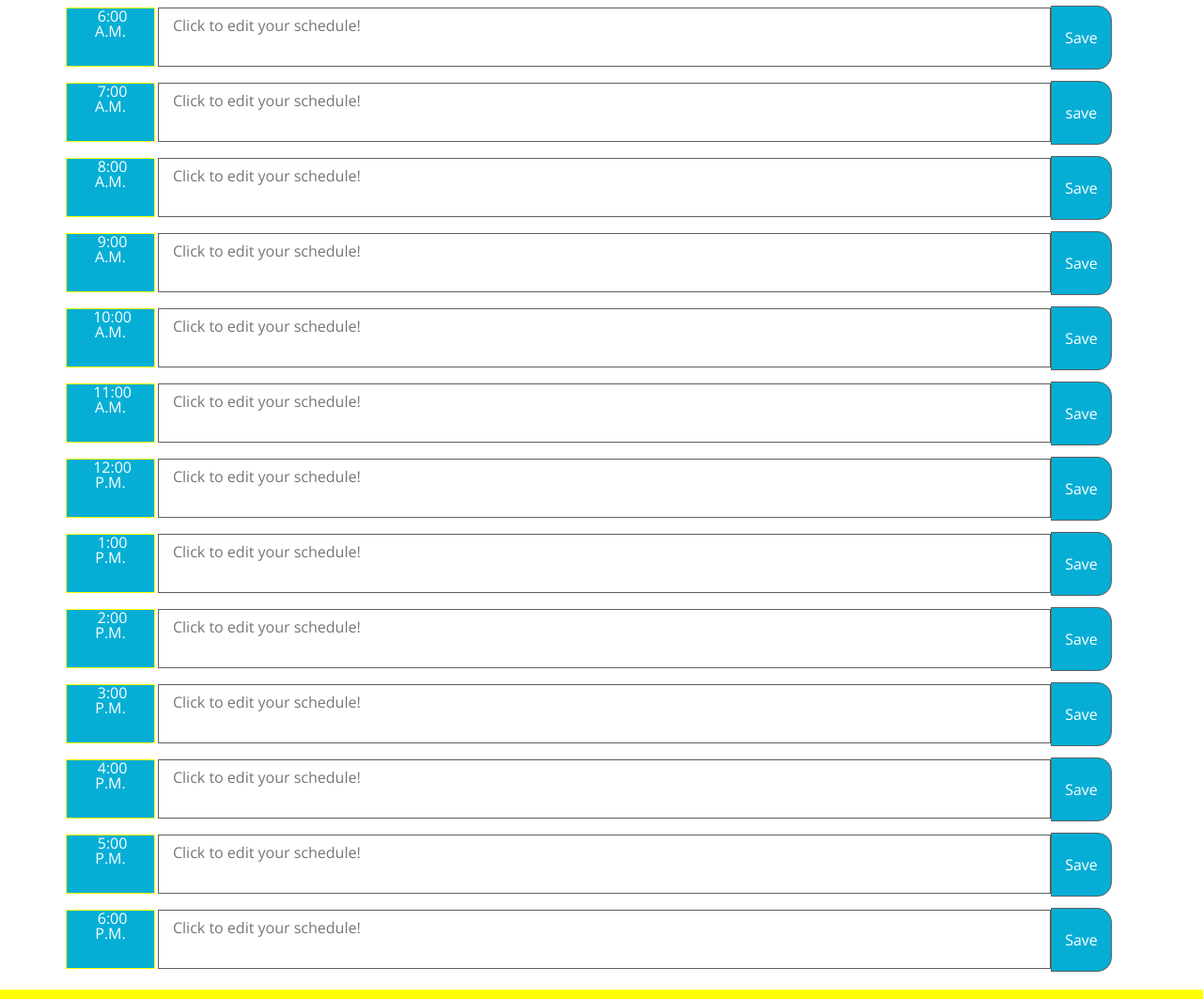
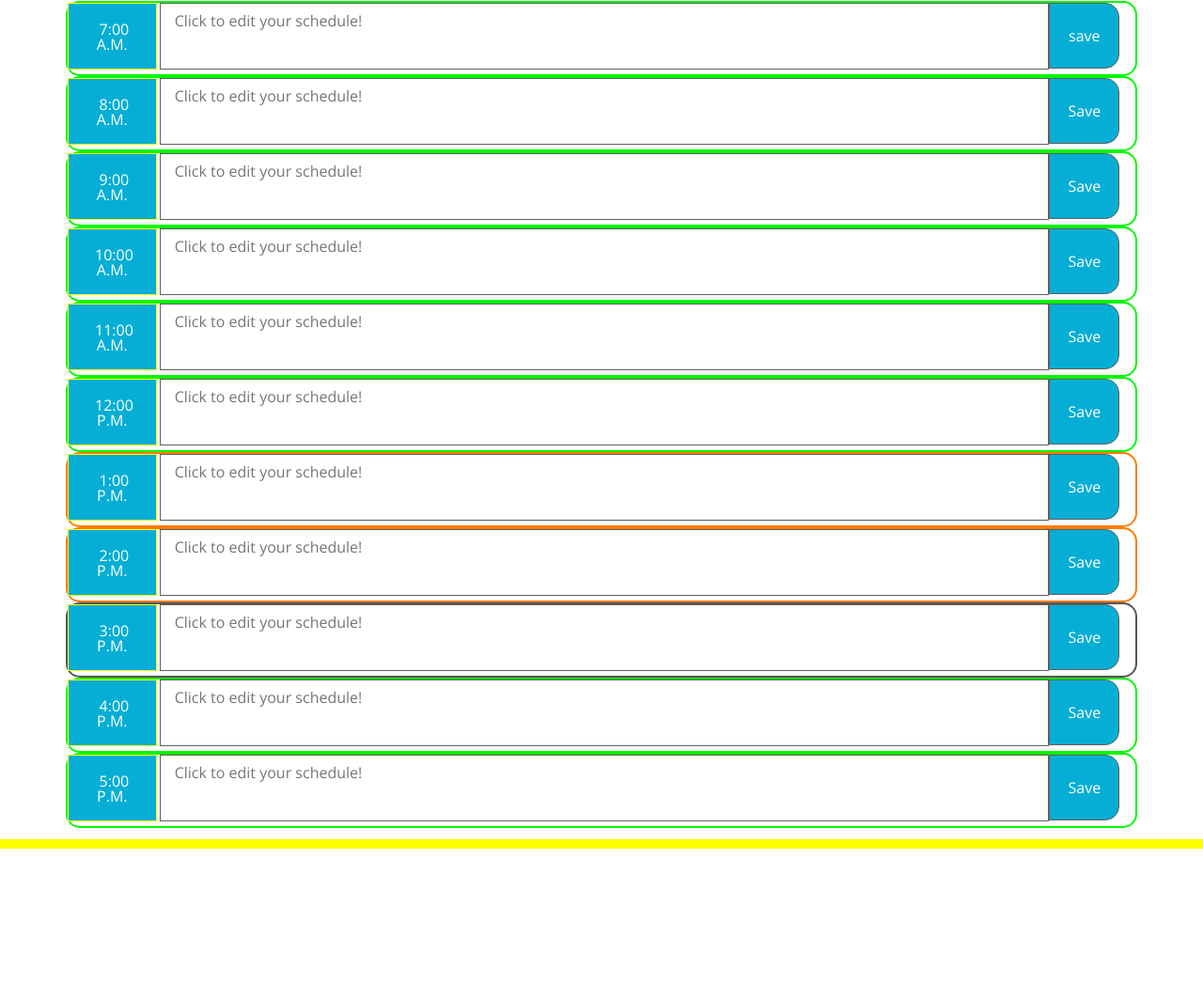
Before and after one commit to jalontuttle/Work-Day-Scheduler, a plain HTML site: page index.html in a window 1280 px wide. Shown: the part 335-1398 px from the top of the page at 94% size. After the commit the page ends 1238 px from the top, so only its background shows below. Drawn offline with nearby package versions, Linux system fonts and the light colour scheme.

Commit message:
Updated HTML CSS and JS files

```diff
--- a/assets/script.js
+++ b/assets/script.js
@@ -1,14 +1,67 @@
 //Creating a timer
 var timer = $("#currentDay");
 
-function updateTime() {
+$(document).ready(function() {
+    function updateTime() {
     var now = moment();
     var rightNow = now.format('MMMM Do YYYY, h:mm:ss a');
 
     timer.text(rightNow);
-}
+    }
 
-setInterval(updateTime, 1000);
-updateTime()
+    setInterval(updateTime, 1000);
+    updateTime();
 
-console.log(updateTime);
+    console.log(updateTime);
+
+    //Add local storage for save buttons
+    $("#hour7 .userInput").val(localStorage.getItem("hour7"));
+    $("#hour8 .userInput").val(localStorage.getItem("hour8"));
+    $("#hour9 .userInput").val(localStorage.getItem("hour9"));
+    $("#hour10 .userInput").val(localStorage.getItem("hour10"));
+    $("#hour11 .userInput").val(localStorage.getItem("hour11"));
+    $("#hour12 .userInput").val(localStorage.getItem("hour12"));
+    $("#hour1 .userInput").val(localStorage.getItem("hour1"));
+    $("#hour2 .userInput").val(localStorage.getItem("hour2"));
+    $("#hour3 .userInput").val(localStorage.getItem("hour3"));
+    $("#hour4 .userInput").val(localStorage.getItem("hour4"));
+    $("#hour5 .userInput").val(localStorage.getItem("hour5p"));
+
+    $(".save").on("click", function () {
+        //get nearby values.
+        console.log("hey");
+        var text = $(this).siblings(".userInput").val();
+        var time = $(this).parent().attr("id");
+
+        //set items in local storage.
+        localStorage.setItem(time, text);
+
+    });
+
+    //Setting a function to look at each row to see if it is past, present or future
+    function findTime(){
+        var thisHour = moment().hour();
+
+        $(".time-block").each(function () {
+            hour = parseInt($(this).attr("id").split("hour")[1]);
+            console.log(thisHour, hour);
+
+            if( hour < thisHour){
+                $(this).addClass("past");
+                $(this).removeClass("present");
+                $(this).removeClass("future");
+            }
+            else if (hour == thisHour){
+                $(this).removeClass("past");
+                $(this).addClass("present");
+                $(this).removeClass("past");
+            }
+            else {
+                $(this).removeClass("past");
+                $(this).removeClass("present");
+                $(this).addClass("future");
+            }
+        })
+    }
+    findTime();
+})
--- a/assets/style.css
+++ b/assets/style.css
@@ -35,10 +35,10 @@ textarea:active{
 
 .userInput {
   white-space: pre-wrap;
+  color: #000000;
 }
 
 .time-block {
-  align-content: center;
   border-radius: 15px;
 }
 
@@ -55,20 +55,23 @@ textarea:active{
   text-align: center;
   margin-bottom: 5px;
   border: 1px solid yellow;
+  height: auto;
+  align-items: center;
+  display: flex;
 }
 
 .past {
-  background-color: #d3d3d3;
+  border: 2px solid #ff7b00;
   color: white;
 }
 
 .present {
-  background-color: #ff6961;
+  border:2px solid #555555;
   color: white;
 }
 
 .future {
-  background-color: #77dd77;
+  border:2px solid #00f700;
   color: white;
 }
 
@@ -78,10 +81,10 @@ textarea:active{
   border-bottom-right-radius: 15px;
   background-color: #06aed5;
   color: white;
-  height: 68px;
-  width: 65px;
-  position: relative;
-  bottom: 2px;
+  height: 70px;
+  width: 75px;
+
+
 }
 
 #saveBtn:hover {
@@ -91,6 +94,7 @@ textarea:active{
   border: 2px solid yellow;
 }
 
+
 #jumbotron2 {
   background-color: #06aed5;
   border-radius: 0;
--- a/index.html
+++ b/index.html
@@ -33,80 +33,68 @@
     <!-- div container holds all of the rows/col needed for the main body of the scheduler  -->
     <div class="container">
 
-      <div id="6a" class="row time-block">
-        <div class="col-md-1 hour"> 6:00 A.M.</div>
-        <textarea placeholder="Click to edit your schedule!" class="col-md-10 userInput"></textarea>
-        <button class="save" id="saveBtn">Save</button>
-      </div>
-
-      <div id="7a" class="row time-block">
+      <div id="hour7" class="row time-block">
         <div class="col-md-1 hour"> 7:00 A.M.</div>
         <textarea placeholder="Click to edit your schedule!" class="col-md-10 userInput"></textarea>
         <button class="save" id="saveBtn">save</button>
       </div>
 
-      <div id="8a" class="row time-block">
+      <div id="hour8" class="row time-block">
         <div class="col-md-1 hour"> 8:00 A.M.</div>
         <textarea placeholder="Click to edit your schedule!"  class="col-md-10 userInput"></textarea>
         <button class="save" id="saveBtn">Save</button>
       </div>
 
-      <div id="9a" class="row time-block">
+      <div id="hour9" class="row time-block">
         <div class="col-md-1 hour"> 9:00 A.M.</div>
         <textarea placeholder="Click to edit your schedule!" class="col-md-10 userInput"></textarea>
         <button class="save" id="saveBtn">Save</button>
       </div>
 
-      <div id="10a" class="row time-block">
+      <div id="hour10" class="row time-block">
         <div class="col-md-1 hour"> 10:00 A.M.</div>
         <textarea placeholder="Click to edit your schedule!" class="col-md-10 userInput"></textarea>
         <button class="save" id="saveBtn">Save</button>
       </div>
 
-      <div id="11a" class="row time-block">
+      <div id="hour11" class="row time-block">
         <div class="col-md-1 hour"> 11:00 A.M.</div>
         <textarea placeholder="Click to edit your schedule!" class="col-md-10 userInput"></textarea>
         <button class="save" id="saveBtn">Save</button>
       </div>
 
-      <div id="12p" class="row time-block">
+      <div id="hour12" class="row time-block">
         <div class="col-md-1 hour"> 12:00 P.M.</div>
         <textarea placeholder="Click to edit your schedule!"  class="col-md-10 userInput"></textarea>
         <button class="save" id="saveBtn">Save</button>
       </div>
 
-      <div id="1p" class="row time-block">
+      <div id="hour1" class="row time-block">
         <div class="col-md-1 hour"> 1:00 P.M.</div>
         <textarea placeholder="Click to edit your schedule!" class="col-md-10 userInput"></textarea>
         <button class="save" id="saveBtn">Save</button>
       </div>
 
-      <div id="2p" class="row time-block">
+      <div id="hour2" class="row time-block">
         <div class="col-md-1 hour"> 2:00 P.M.</div>
         <textarea placeholder="Click to edit your schedule!" class="col-md-10 userInput"></textarea>
         <button class="save" id="saveBtn">Save</button>
       </div>
 
-      <div id="3p" class="row time-block">
+      <div id="hour3" class="row time-block">
         <div class="col-md-1 hour"> 3:00 P.M.</div>
         <textarea placeholder="Click to edit your schedule!" class="col-md-10 userInput"></textarea>
         <button class="save" id="saveBtn">Save</button>
       </div>
 
-      <div id="4p" class="row time-block">
+      <div id="hour4" class="row time-block">
         <div class="col-md-1 hour"> 4:00 P.M.</div>
         <textarea placeholder="Click to edit your schedule!" class="col-md-10 userInput"></textarea>
         <button class="save" id="saveBtn">Save</button>
       </div>
 
-      <div id="5p" class="row time-block">
+      <div id="hour5" class="row time-block">
         <div class="col-md-1 hour"> 5:00 P.M.</div>
-        <textarea placeholder="Click to edit your schedule!" class="col-md-10 userInput"></textarea>
-        <button class="save" id="saveBtn">Save</button>
-      </div>
-
-      <div id="6p" class="row time-block">
-        <div class="col-md-1 hour"> 6:00 P.M.</div>
         <textarea placeholder="Click to edit your schedule!" class="col-md-10 userInput"></textarea>
         <button class="save" id="saveBtn">Save</button>
       </div>
```
